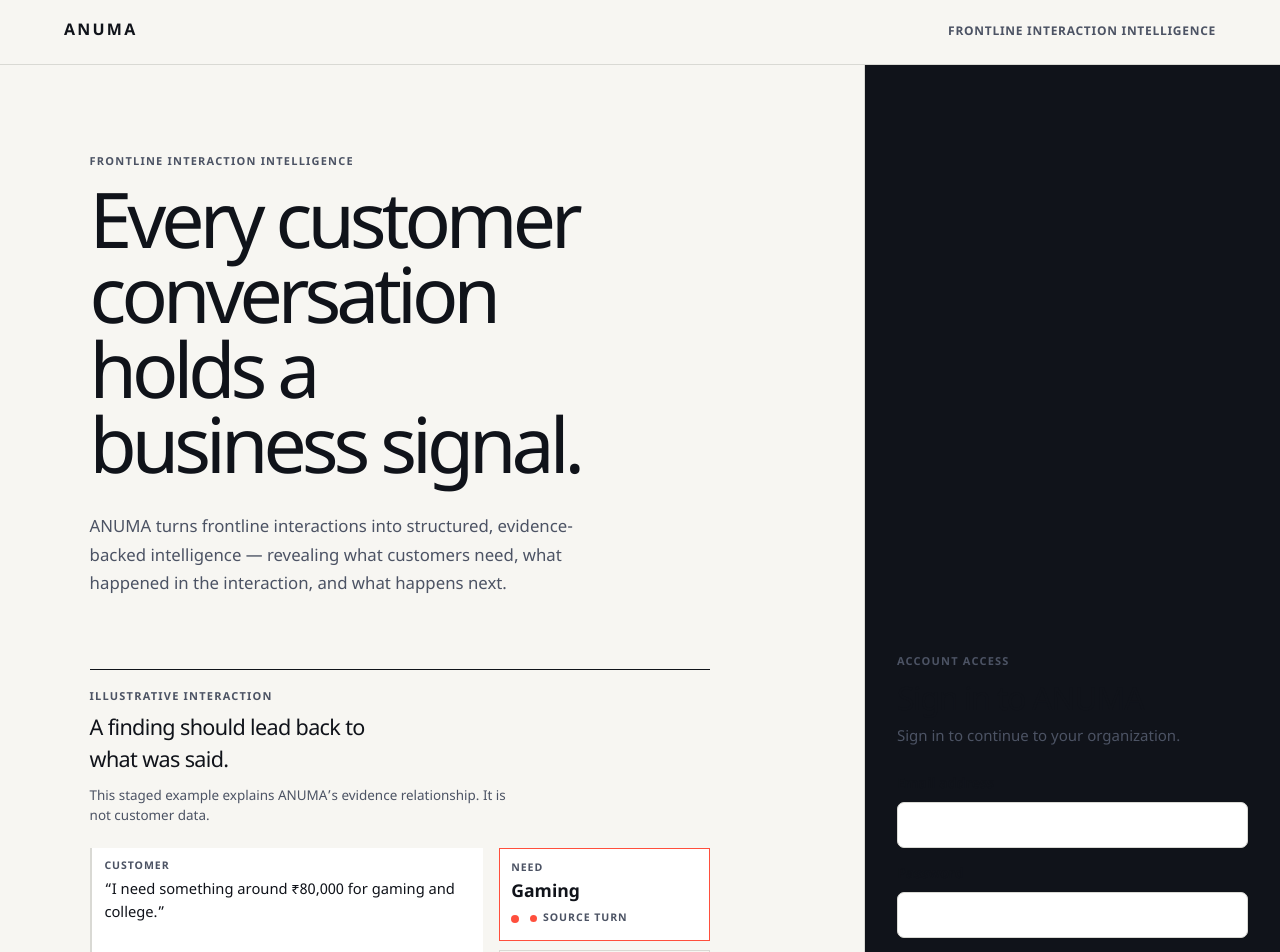
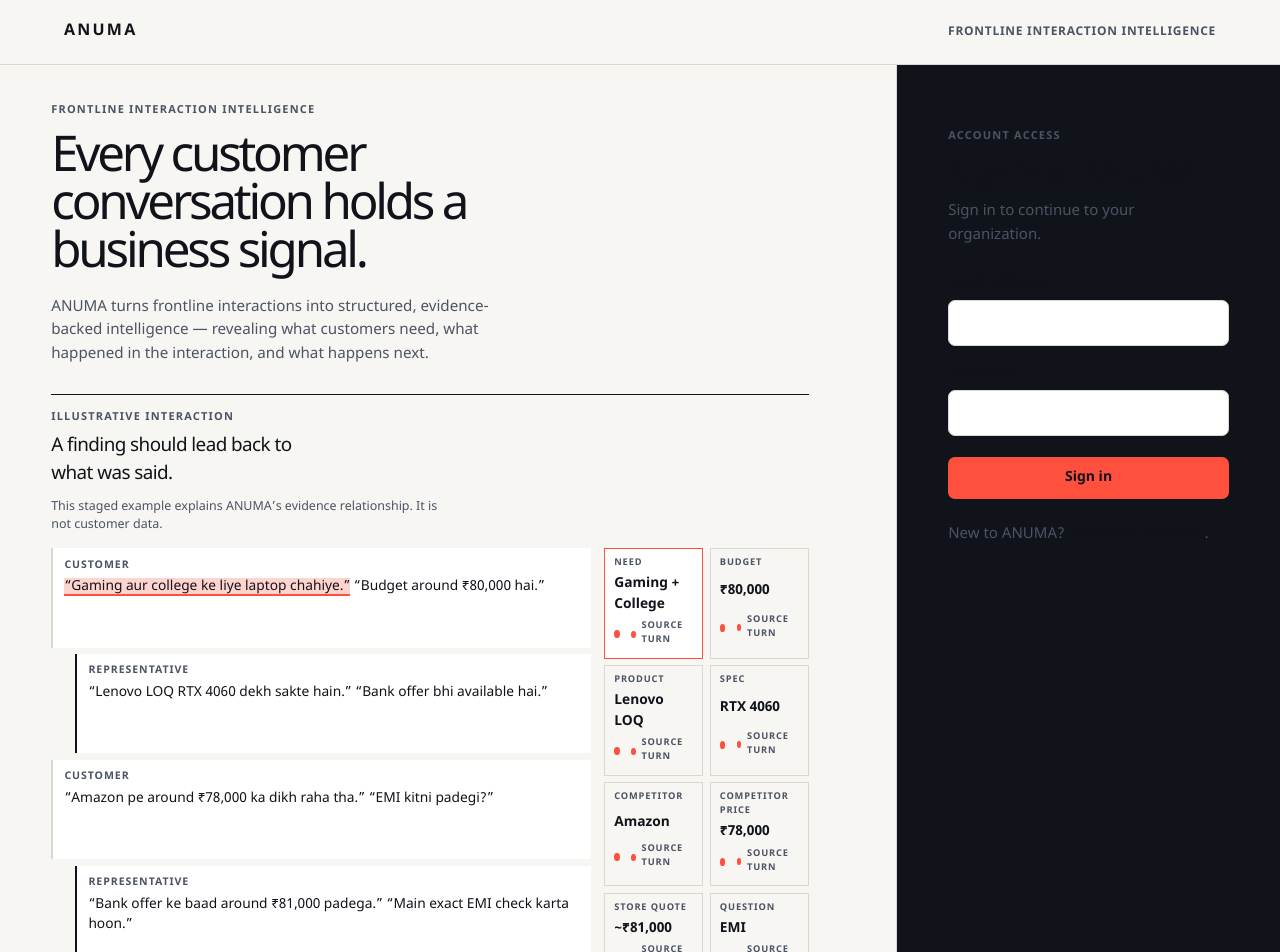
Before and after one commit to SakshamS11/anumaai, a Next.js app: page /sign-in in a window 1280 px wide. Shown: the top 952 px of the page. Built offline with nearby package versions, Linux system fonts and the light colour scheme.

Commit message:
Refine Hinglish auth evidence demo

```diff
--- a/src/app/globals.css
+++ b/src/app/globals.css
@@ -410,20 +410,20 @@
 }
 .auth-composition {
   display: grid;
-  grid-template-columns: minmax(0, 1.35fr) minmax(360px, 0.65fr);
+  grid-template-columns: minmax(0, 1.4fr) minmax(340px, 0.6fr);
   min-height: calc(100vh - 69px);
 }
 .auth-message-block {
   display: grid;
   align-content: center;
-  gap: 1.35rem;
-  max-width: 800px;
-  padding: clamp(2.5rem, 7vw, 7rem);
+  gap: 1rem;
+  max-width: 860px;
+  padding: clamp(1.5rem, 3vw, 3rem) clamp(1.5rem, 4vw, 4rem);
 }
 .auth-message-block h1 {
-  max-width: 12ch;
-  margin: 0;
-  font-size: clamp(3rem, 6vw, 5.75rem);
+  max-width: 18ch;
+  margin: 0;
+  font-size: clamp(2.45rem, 3.85vw, 3.8rem);
   letter-spacing: -0.065em;
   line-height: 0.98;
 }
@@ -431,13 +431,19 @@
   max-width: 53ch;
   margin: 0;
   color: var(--graphite);
-  font-size: 1.05rem;
-  line-height: 1.7;
+  font-size: 0.95rem;
+  line-height: 1.55;
 }
 .auth-panel {
+  display: grid;
+  align-content: start;
+  align-items: start;
+  justify-items: center;
+  place-items: initial;
   border-left: 1px solid var(--border);
   background: var(--carbon);
   color: var(--porcelain);
+  padding: clamp(2rem, 5vw, 4.5rem) clamp(1.5rem, 4vw, 3.25rem);
 }
 .auth-panel .auth-card {
   color: var(--carbon);
@@ -447,10 +453,10 @@
 }
 .evidence-explainer {
   display: grid;
-  gap: 1.25rem;
-  margin-top: clamp(1rem, 4vw, 3rem);
+  gap: 0.9rem;
+  margin-top: clamp(0.25rem, 1vw, 0.75rem);
   border-top: 1px solid var(--carbon);
-  padding-top: 1.25rem;
+  padding-top: 0.9rem;
 }
 .illustration-heading {
   display: grid;
@@ -459,34 +465,34 @@
 .illustration-heading h2 {
   max-width: 25ch;
   margin: 0;
-  font-size: 1.35rem;
+  font-size: 1.18rem;
   letter-spacing: -0.03em;
 }
 .illustration-heading p:last-child {
   max-width: 58ch;
   margin: 0;
   color: var(--graphite);
-  font-size: 0.84rem;
-  line-height: 1.55;
+  font-size: 0.78rem;
+  line-height: 1.45;
 }
 .illustration-content {
   display: grid;
-  grid-template-columns: minmax(0, 1.3fr) minmax(175px, 0.7fr);
-  gap: 1rem;
+  grid-template-columns: minmax(0, 1.45fr) minmax(160px, 0.55fr);
+  gap: 0.8rem;
 }
 .turns {
   display: grid;
-  gap: 0.55rem;
+  gap: 0.4rem;
 }
 .turn {
-  min-height: 74px;
+  min-height: 62px;
   margin: 0;
   border-left: 2px solid var(--border);
   background: var(--surface);
   color: var(--carbon);
-  font-size: 0.92rem;
-  line-height: 1.55;
-  padding: 0.7rem 0.8rem;
+  font-size: 0.86rem;
+  line-height: 1.5;
+  padding: 0.58rem 0.7rem;
   transition:
     border-color 150ms ease,
     background-color 150ms ease;
@@ -500,6 +506,21 @@
   letter-spacing: 0.09em;
   text-transform: uppercase;
 }
+.turn .turn-source {
+  display: inline;
+  margin: 0;
+  color: inherit;
+  font: inherit;
+  letter-spacing: normal;
+  text-transform: none;
+  transition:
+    background-color 150ms ease,
+    box-shadow 150ms ease;
+}
+.turn .turn-source-active {
+  background: #ffd4ce;
+  box-shadow: inset 0 -2px 0 var(--signal-coral);
+}
 .turn-representative {
   margin-left: 1.5rem;
   border-left-color: var(--carbon);
@@ -511,7 +532,8 @@
 .illustration-findings {
   display: grid;
   align-content: start;
-  gap: 0.55rem;
+  grid-template-columns: repeat(2, minmax(0, 1fr));
+  gap: 0.4rem;
 }
 .illustration-finding {
   display: grid;
@@ -523,7 +545,7 @@
   color: var(--carbon);
   cursor: pointer;
   text-align: left;
-  padding: 0.72rem;
+  padding: 0.5rem 0.58rem;
 }
 .illustration-finding:hover,
 .illustration-finding:focus-visible,
@@ -533,13 +555,13 @@
 }
 .illustration-finding > span {
   color: var(--graphite);
-  font-size: 0.66rem;
+  font-size: 0.58rem;
   font-weight: 800;
   letter-spacing: 0.09em;
   text-transform: uppercase;
 }
 .illustration-finding strong {
-  font-size: 1.1rem;
+  font-size: 0.86rem;
 }
 .evidence-marker {
   display: inline-flex;
@@ -733,13 +755,37 @@
   .interaction-creation {
     grid-template-columns: 1fr;
   }
+  .auth-composition {
+    gap: 0;
+  }
+  .auth-message-block {
+    display: contents;
+  }
+  .auth-message-block > .eyebrow,
+  .auth-message-block > h1,
+  .auth-message-block > p:last-of-type {
+    margin-left: clamp(1.25rem, 5vw, 2.5rem);
+    margin-right: clamp(1.25rem, 5vw, 2.5rem);
+  }
+  .auth-message-block > .eyebrow {
+    margin-top: 1.75rem;
+  }
+  .auth-message-block > h1 {
+    margin-bottom: 0;
+    font-size: clamp(2.35rem, 7vw, 3.6rem);
+  }
+  .auth-message-block > p:last-of-type {
+    margin-bottom: 1.5rem;
+  }
   .auth-panel {
+    order: 1;
     min-height: auto;
     border-top: 1px solid var(--border);
     border-left: 0;
   }
-  .auth-message-block {
-    padding-bottom: 3rem;
+  .evidence-explainer {
+    order: 2;
+    margin: 1.75rem clamp(1.25rem, 5vw, 2.5rem) 2.5rem;
   }
   .illustration-content {
     grid-template-columns: 1fr;
@@ -758,11 +804,8 @@
     flex-direction: column;
     gap: 0.45rem;
   }
-  .auth-message-block {
-    padding: 2.25rem 1.25rem;
-  }
-  .auth-message-block h1 {
-    font-size: clamp(2.65rem, 13vw, 4rem);
+  .auth-message-block > h1 {
+    font-size: clamp(2.2rem, 9vw, 3rem);
   }
   .auth-panel {
     padding: 2rem 1.25rem;
--- a/src/components/auth/evidence-explainer.tsx
+++ b/src/components/auth/evidence-explainer.tsx
@@ -4,17 +4,30 @@
 
 import { EvidenceMarker } from "@/components/evidence/evidence-marker";
 
-type Finding = "need" | "budget" | "product" | "graphics" | "competitor" | "price" | "payment";
+type Finding =
+  | "need"
+  | "budget"
+  | "product"
+  | "spec"
+  | "competitor"
+  | "competitorPrice"
+  | "storeQuote"
+  | "question";
 
 const findings: Record<Finding, { label: string; value: string; source: string }> = {
-  need: { label: "Need", value: "Gaming", source: "customer-need" },
+  need: { label: "Need", value: "Gaming + College", source: "customer-need" },
   budget: { label: "Budget", value: "₹80,000", source: "customer-budget" },
   product: { label: "Product", value: "Lenovo LOQ", source: "representative-product" },
-  graphics: { label: "Graphics", value: "RTX 4060", source: "representative-product" },
-  competitor: { label: "Compared with", value: "Amazon", source: "customer-competitor" },
-  price: { label: "Quoted price", value: "₹78,000", source: "customer-competitor" },
-  payment: { label: "Payment question", value: "EMI", source: "customer-emi" },
+  spec: { label: "Spec", value: "RTX 4060", source: "representative-product" },
+  competitor: { label: "Competitor", value: "Amazon", source: "customer-competitor" },
+  competitorPrice: { label: "Competitor price", value: "₹78,000", source: "customer-competitor" },
+  storeQuote: { label: "Store quote", value: "~₹81,000", source: "representative-quote" },
+  question: { label: "Question", value: "EMI", source: "customer-question" },
 };
+
+function sourceClass(activeSource: string, source: string) {
+  return activeSource === source ? "turn-source turn-source-active" : "turn-source";
+}
 
 export function EvidenceExplainer() {
   const [activeFinding, setActiveFinding] = useState<Finding>("need");
@@ -29,35 +42,49 @@
       </div>
       <div className="illustration-content">
         <div className="turns" role="group" aria-label="Illustrative electronics conversation">
-          <p
-            className={`turn turn-customer ${active.source === "customer-budget" ? "turn-active" : ""}`}
-            id="customer-budget"
-          >
-            <span>Customer</span>“I need something around ₹80,000 for gaming and college.”
+          <p className="turn turn-customer">
+            <span>Customer</span>
+            <span className={sourceClass(active.source, "customer-need")} id="customer-need">
+              “Gaming aur college ke liye laptop chahiye.”
+            </span>{" "}
+            <span className={sourceClass(active.source, "customer-budget")} id="customer-budget">
+              “Budget around ₹80,000 hai.”
+            </span>
           </p>
-          <p
-            className={`turn turn-representative ${active.source === "representative-product" ? "turn-active" : ""}`}
-            id="representative-product"
-          >
-            <span>Representative</span>“The Lenovo LOQ with RTX 4060 is a strong fit.”
+          <p className="turn turn-representative">
+            <span>Representative</span>
+            <span
+              className={sourceClass(active.source, "representative-product")}
+              id="representative-product"
+            >
+              “Lenovo LOQ RTX 4060 dekh sakte hain.”
+            </span>{" "}
+            “Bank offer bhi available hai.”
           </p>
-          <p
-            className={`turn turn-customer ${active.source === "customer-competitor" ? "turn-active" : ""}`}
-            id="customer-competitor"
-          >
-            <span>Customer</span>“Amazon has it at ₹78,000. Is EMI available?”
+          <p className="turn turn-customer">
+            <span>Customer</span>
+            <span
+              className={sourceClass(active.source, "customer-competitor")}
+              id="customer-competitor"
+            >
+              “Amazon pe around ₹78,000 ka dikh raha tha.”
+            </span>{" "}
+            <span
+              className={sourceClass(active.source, "customer-question")}
+              id="customer-question"
+            >
+              “EMI kitni padegi?”
+            </span>
           </p>
-          <p
-            className={`turn turn-customer ${active.source === "customer-emi" ? "turn-active" : ""}`}
-            id="customer-emi"
-          >
-            <span>Customer</span>“I would need EMI for the purchase.”
-          </p>
-          <p
-            className={`turn turn-customer ${active.source === "customer-need" ? "turn-active" : ""}`}
-            id="customer-need"
-          >
-            <span>Customer</span>“Mostly gaming, but I’ll use it for college too.”
+          <p className="turn turn-representative">
+            <span>Representative</span>
+            <span
+              className={sourceClass(active.source, "representative-quote")}
+              id="representative-quote"
+            >
+              “Bank offer ke baad around ₹81,000 padega.”
+            </span>{" "}
+            “Main exact EMI check karta hoon.”
           </p>
         </div>
         <div
```
Also changed, not shown: 3 other files (tests, documents, lock files or other folders).
